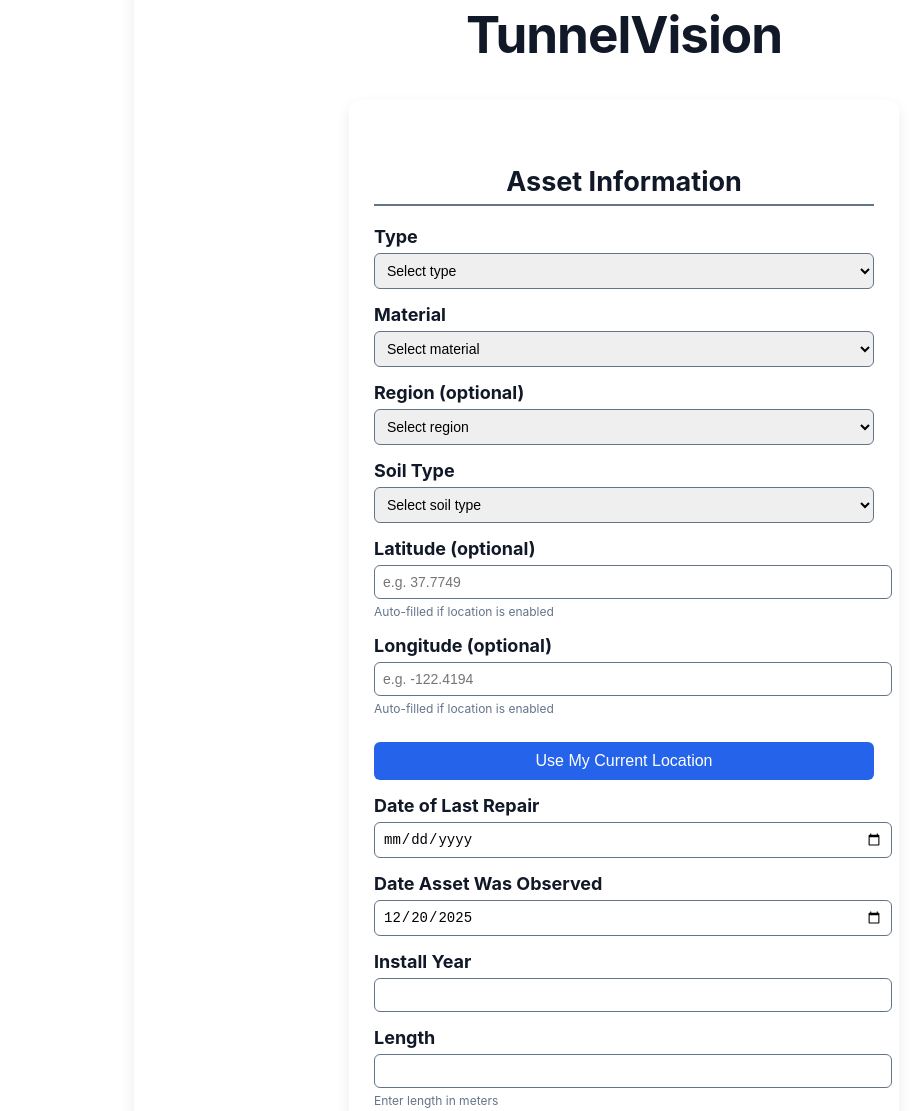
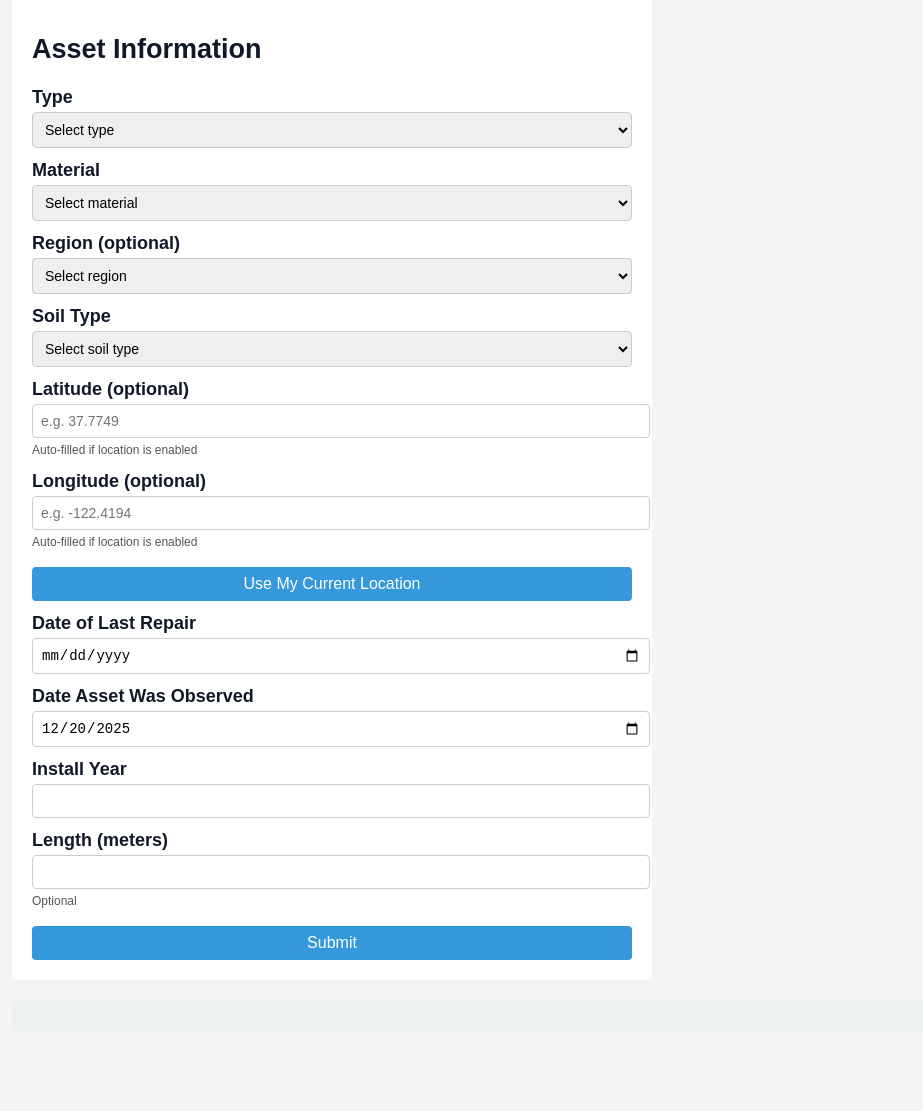
Before and after one commit to paradox1065/TunnelVision, a plain HTML site: page front_end/Form.html in a window 1280 px wide. Shown: the part 182-1293 px from the top of the page, without its empty margins (16-939 px from the left). After the commit the page ends 1242 px from the top, so only its background shows below. Drawn offline with Linux system fonts and the light colour scheme.

Commit message:
ChatGPT complete rewrite

```diff
--- a/front_end/Form.html
+++ b/front_end/Form.html
@@ -1,26 +1,38 @@
 <!DOCTYPE html>
 <html lang="en">
 <head>
+  <meta charset="UTF-8" />
+  <meta name="viewport" content="width=device-width, initial-scale=1.0" />
+  <title>TunnelVision Asset Form</title>
   <link rel="stylesheet" href="style.css" />
-  <meta charset="utf-8" />
-  <meta name="viewport" content="width=device-width, initial-scale=1" />
-  <title>About</title>
+  <style>
+    body { font-family: Arial, sans-serif; padding: 20px; background: #f5f5f5; }
+    h1 { color: #2c3e50; }
+    .tabs a { margin-right: 10px; text-decoration: none; padding: 6px 12px; border-radius: 4px; background: #ddd; }
+    .tabs .active-tab { background: #3498db; color: white; }
+    form { background: white; padding: 20px; border-radius: 8px; max-width: 600px; }
+    label { display: block; margin-top: 12px; font-weight: bold; }
+    input, select, button { width: 100%; margin-top: 4px; padding: 8px; border-radius: 4px; border: 1px solid #ccc; }
+    button { background: #3498db; color: white; border: none; cursor: pointer; margin-top: 16px; }
+    button:hover { background: #2980b9; }
+    small { color: #555; }
+    #results { margin-top: 20px; padding: 16px; background: #ecf0f1; border-radius: 6px; }
+  </style>
 </head>
 <body>
-   <div class="tabs">
+
+  <div class="tabs">
     <a href="index.html">Home</a>
     <a href="about.html">About</a>
-    <a href="Instructions.html"class="active-tab">Form</a>
+    <a href="Form.html" class="active-tab">Form</a>
+  </div>
 
-  </div>
-  <div class="content">
-  <h1>TunnelVision</h1>
+  <h1>TunnelVision Asset Submission</h1>
 
-    <form class="asset-form" id="assetForm">
+  <form id="assetForm">
     <h2>Asset Information</h2>
 
-    <!-- 1. Type -->
-    <label>Type</label>
+    <label for="type">Type</label>
     <select id="type" required>
       <option value="">Select type</option>
       <option>Bridge</option>
@@ -32,8 +44,7 @@
       <option>Storm Drain</option>
     </select>
 
-    <!-- 2. Material -->
-    <label>Material</label>
+    <label for="material">Material</label>
     <select id="material" required>
       <option value="">Select material</option>
       <option>PVC</option>
@@ -49,8 +60,8 @@
       <option>Polyethylene</option>
       <option>Steel</option>
     </select>
-      <!-- 3. Region (optional) -->
-    <label>Region (optional)</label>
+
+    <label for="region">Region (optional)</label>
     <select id="region">
       <option value="">Select region</option>
       <option>Napa</option>
@@ -64,8 +75,7 @@
       <option>Sonoma</option>
     </select>
 
-    <!-- 4. Soil Type -->
-    <label>Soil Type</label>
+    <label for="soil_type">Soil Type</label>
     <select id="soil_type" required>
       <option value="">Select soil type</option>
       <option>Bedrock</option>
@@ -77,50 +87,28 @@
       <option>Loam</option>
     </select>
 
-<!-- Exact Coordinates -->
-<label>Latitude (optional)</label>
-<input
-  id="latitude"
-  type="number"
-  step="0.000001"
-  min="-90"
-  max="90"
-  placeholder="e.g. 37.7749"
+    <label for="latitude">Latitude (optional)</label>
+    <input id="latitude" type="number" step="0.000001" min="-90" max="90" placeholder="e.g. 37.7749" />
+    <small>Auto-filled if location is enabled</small>
 
-/>
-<small>Auto-filled if location is enabled</small>
-<label>Longitude (optional)</label>
-<input
-  id="longitude"
-  type="number"
-  step="0.000001"
-  min="-180"
-  max="180"
-  placeholder="e.g. -122.4194"
+    <label for="longitude">Longitude (optional)</label>
+    <input id="longitude" type="number" step="0.000001" min="-180" max="180" placeholder="e.g. -122.4194" />
+    <small>Auto-filled if location is enabled</small>
 
-/>
-  <small>Auto-filled if location is enabled</small>
-  <button type="button" onclick="getLocation()">
-  Use My Current Location
-</button>
+    <button type="button" onclick="getLocation()">Use My Current Location</button>
 
-
-    <!-- 5. Date of last repair -->
-    <label>Date of Last Repair</label>
+    <label for="last_repair">Date of Last Repair</label>
     <input type="date" id="last_repair" required />
 
-    <!-- 6. Date asset was observed -->
-    <label>Date Asset Was Observed</label>
+    <label for="snapshot_date">Date Asset Was Observed</label>
     <input type="date" id="snapshot_date" required />
 
-    <!-- 7. Install year -->
-    <label>Install Year</label>
+    <label for="install_year">Install Year</label>
     <input type="number" id="install_year" min="1900" max="2100" required />
 
-    <!-- 8. Length -->
-    <label>Length</label>
-    <input type="number" id="length_m" step="0.01" required />
-    <small>Enter length in meters</small>
+    <label for="length_m">Length (meters)</label>
+    <input type="number" id="length_m" step="0.01" />
+    <small>Optional</small>
 
     <button type="submit">Submit</button>
   </form>
@@ -131,7 +119,7 @@
     // default observed date = today
     document.getElementById("snapshot_date").valueAsDate = new Date();
   </script>
-  </div>
   <script src="script.js"></script>
+
 </body>
 </html>
```
